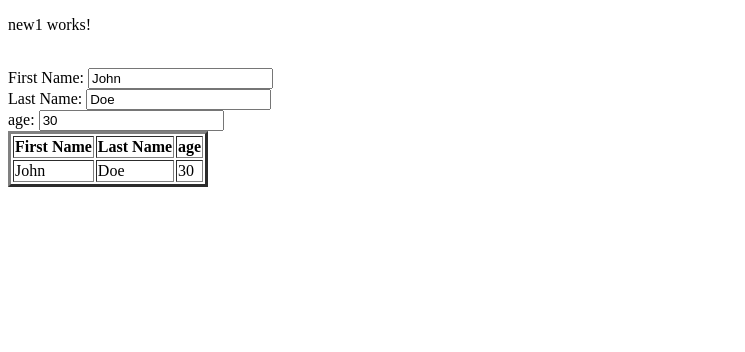
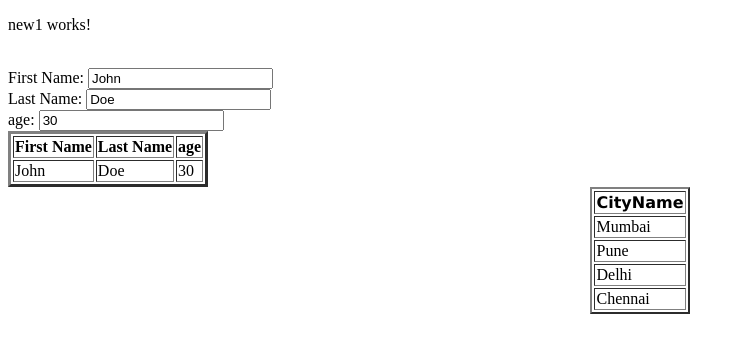
Before and after one commit to Whoops-Aurora/p1, an Angular app: page / in a window 1280 px wide. Shown: the top 352 px of the page, without its empty margins (0-745 px from the left). Built offline with nearby package versions, Linux system fonts and the light colour scheme.

Commit message:
" Usage of looping and printing the arrays in FOR loop"

```diff
--- a/src/app/new1/new1.component.html
+++ b/src/app/new1/new1.component.html
@@ -22,3 +22,10 @@
         <td>{{age}}</td>
     </tr>
 </table>
+<table border="2" align="center">
+    <tr style="font-family: 'Lucida Sans', 'Lucida Sans Regular', 'Lucida Grande', 'Lucida Sans Unicode', Geneva, Verdana, sans-serif;">
+        <th>CityName</th>
+    </tr>
+    <tr *ngFor="let i of city">
+        <td>{{i}}</td>
+</table>
--- a/src/app/new1/new1.component.ts
+++ b/src/app/new1/new1.component.ts
@@ -9,4 +9,10 @@ export class New1Component {
   fname: string = 'John';
   lname: string = 'Doe';
   age: number = 30;
+  city:Array<string> = ['Mumbai', 'Pune', 'Delhi'];
+  constructor() {
+    console.log('New1Component created');
+    this.city.push('Chennai');
+    console.log(this.city+'chennai pushed to city array');
+  }
 }
```
